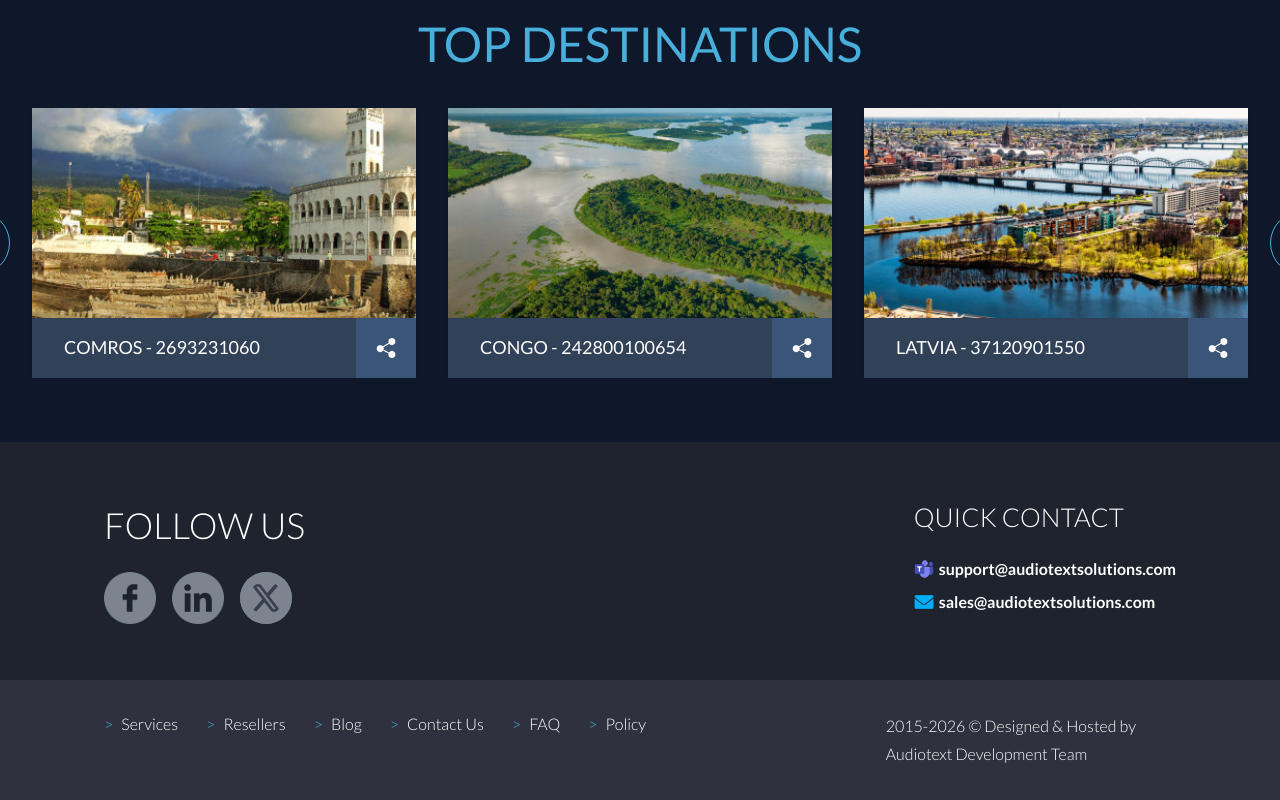
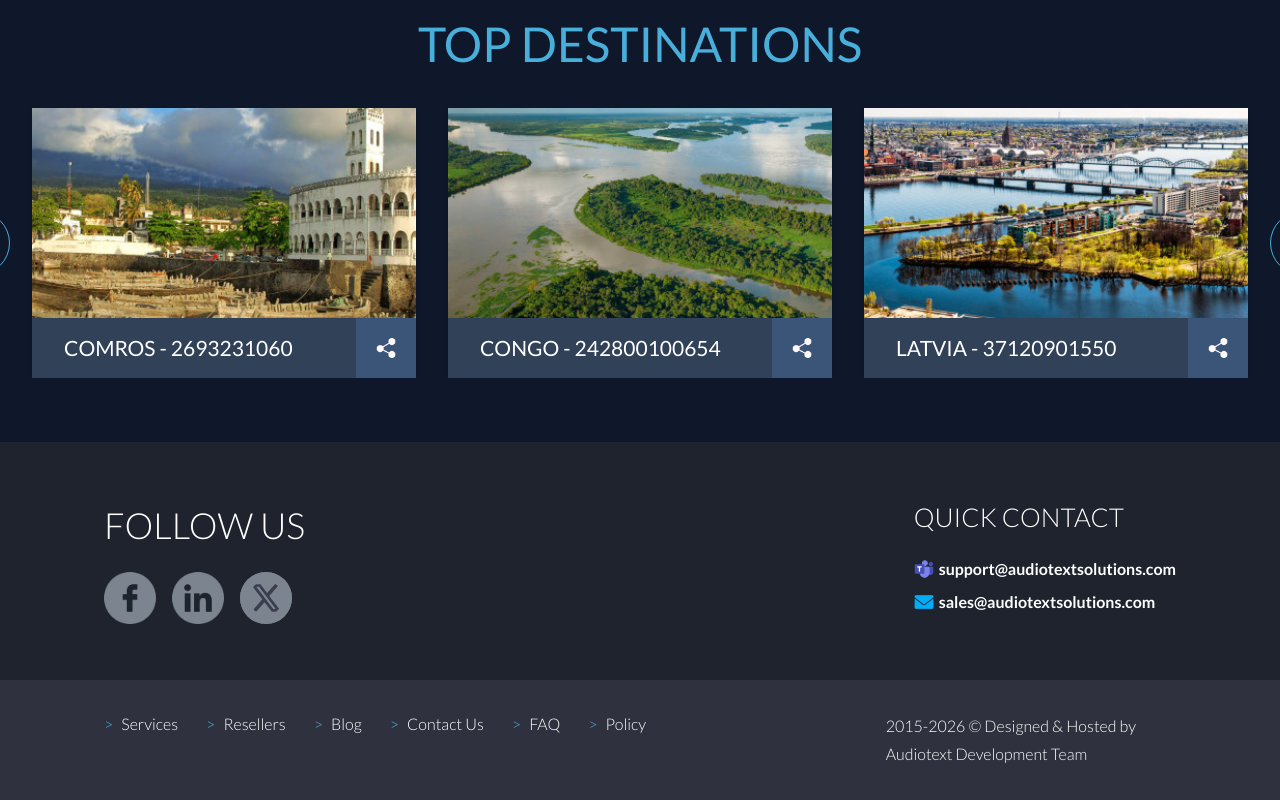
Before and after one commit to ddcrm680/Audio-Text, a Next.js app: page / in a window 1280 px wide. Shown: the part 1582-2382 px from the top of the page. Built offline with nearby package versions, Linux system fonts and the light colour scheme.

Commit message:
update font size

```diff
--- a/src/components/TopDestinations/DestinationCard.tsx
+++ b/src/components/TopDestinations/DestinationCard.tsx
@@ -48,7 +48,7 @@
         }`}
       />
       <div className="flex h-[60px]">
-        <div className="flex flex-1 items-center px-8 text-[18px] uppercase">
+        <div className="flex flex-1 items-center px-8 text-[21px] uppercase">
           {title}
         </div>
 
```
